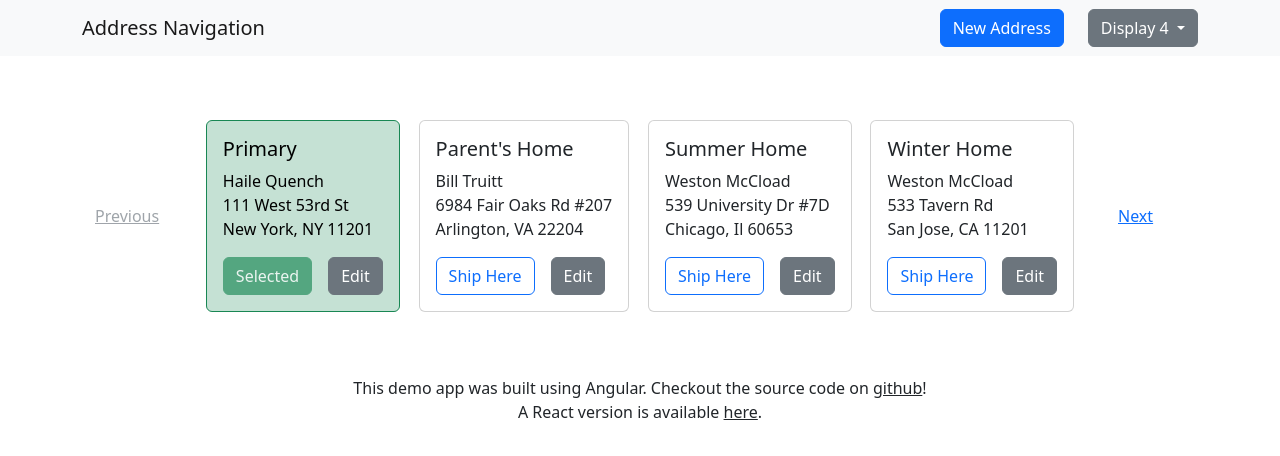
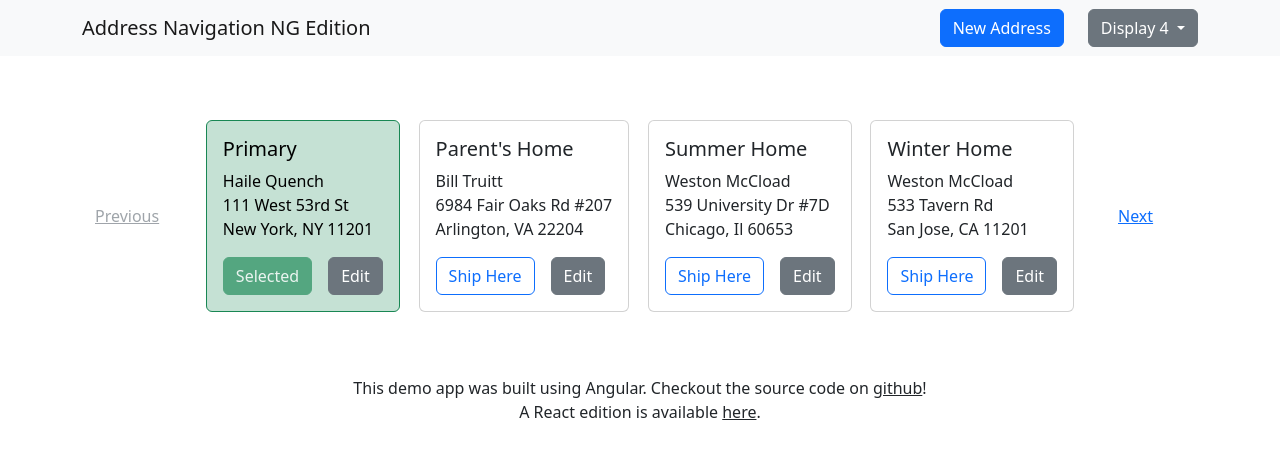
Before and after one commit to ansuarez9/address-pagination-ng, an Angular app: page / in a window 1280 px wide. Shown: the top 456 px of the page. Built offline with nearby package versions, Linux system fonts and the light colour scheme.

Commit message:
text update

```diff
--- a/src/app/app.component.html
+++ b/src/app/app.component.html
@@ -1,6 +1,6 @@
 <nav class="navbar bg-light mb-5">
   <div class="container">
-    <a class="navbar-brand">Address Navigation</a>
+    <a class="navbar-brand">Address Navigation NG Edition</a>
     <div class="d-flex">
       <button (click)="addNewAddress()" data-bs-toggle="modal" data-bs-target="#addressModal" type="button" class="btn btn-primary me-4">New Address</button>
       <div class="btn-group">
@@ -30,7 +30,7 @@
 
   <div class="text-center mt-5 fw-light">
       This demo app was built using Angular. Checkout the source code on <a target="_blank" class="text-reset" href="https://github.com/ansuarez9/address-pagination-ng">github</a>!<br/>
-      A React version is available <a class="text-reset" target="_blank" href="https://address-pagination.netlify.app">here</a>.
+      A React edition is available <a class="text-reset" target="_blank" href="https://address-pagination.netlify.app">here</a>.
   </div>
 </div>
 <address-modal></address-modal>
```
